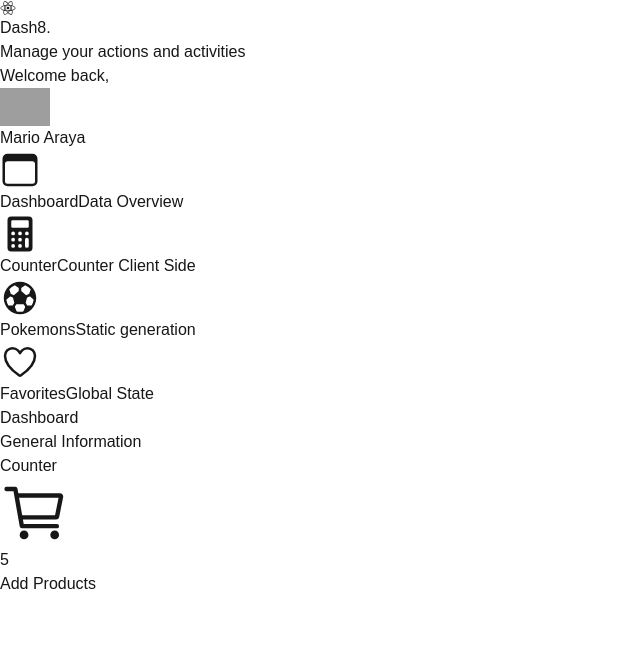
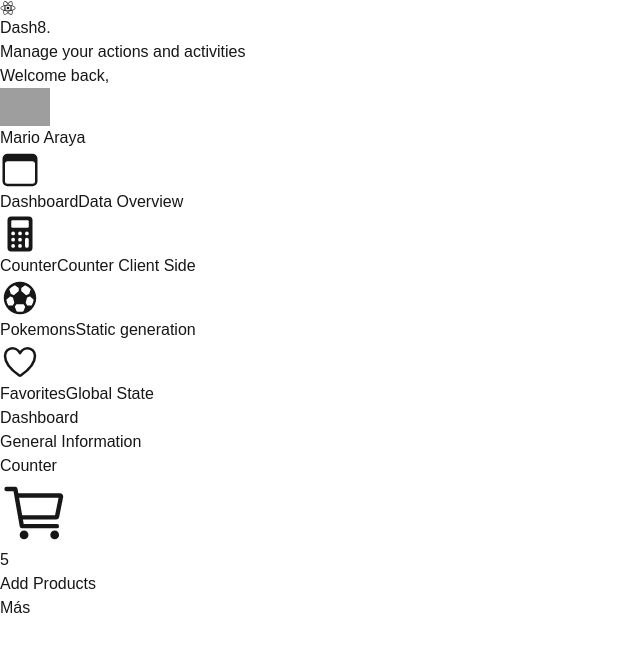
Before and after one commit to mariocodecr/NextJs-Learning, a Next.js app in the folder 02-my-dashboard/: page /dashboard/main in a window 1280 px wide. Shown: the top 652 px of the page, without its empty margins (0-640 px from the left). Built offline with nearby package versions, Linux system fonts and the light colour scheme; grey boxes are pictures that could not be loaded.

Commit message:
feat: add link to Counter page in WidgetsGrid component

```diff
--- a/02-my-dashboard/src/components/dashboard/WidgetsGrid.tsx
+++ b/02-my-dashboard/src/components/dashboard/WidgetsGrid.tsx
@@ -15,7 +15,9 @@
         title={`${isCart}`}
         subTitle="Add Products"
         label="Counter"
-        icon={ <IoCartOutline size={70} className="text-blue-600" />} />
+        icon={ <IoCartOutline size={70} className="text-blue-600" />}
+        href="/dashboard/counter"
+        />
 
     </div>
   );
```
